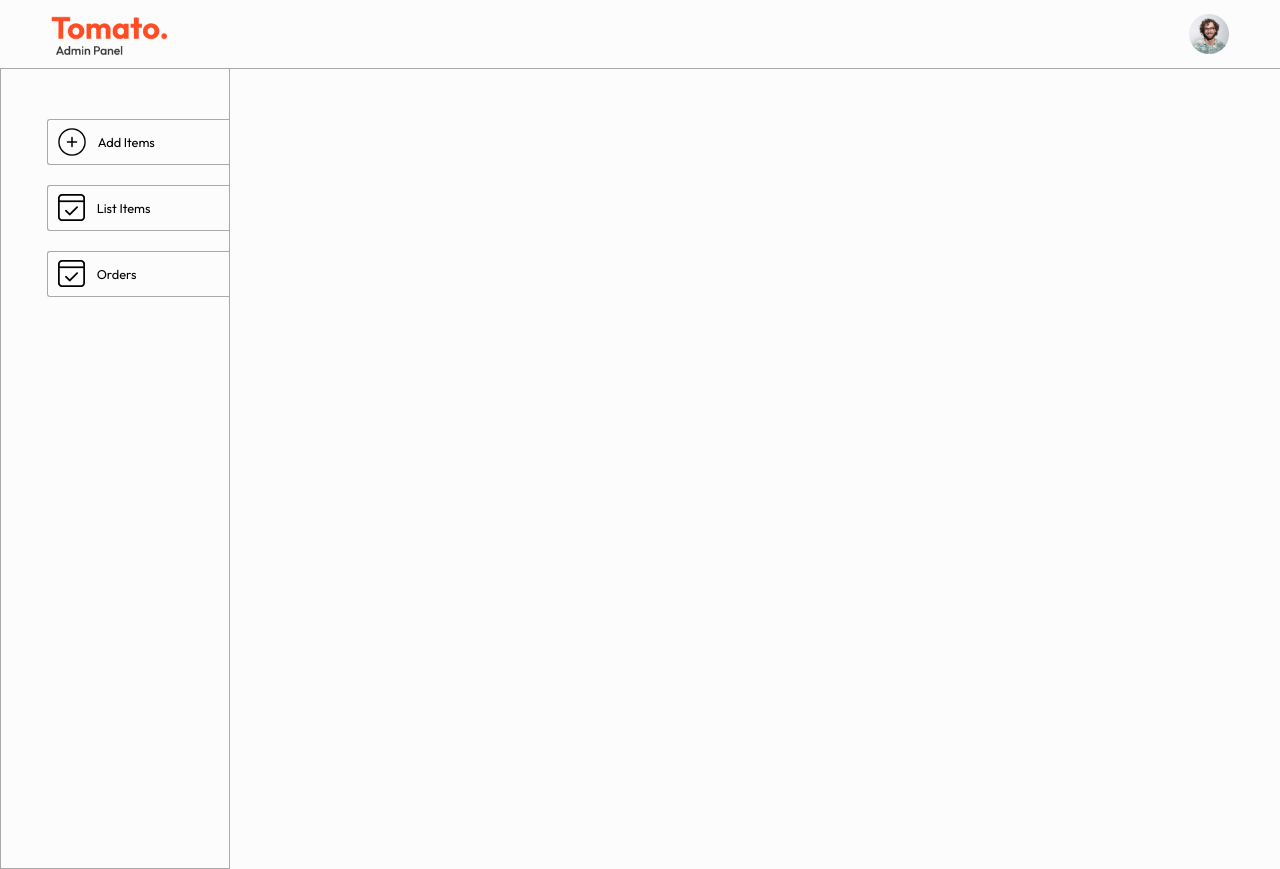
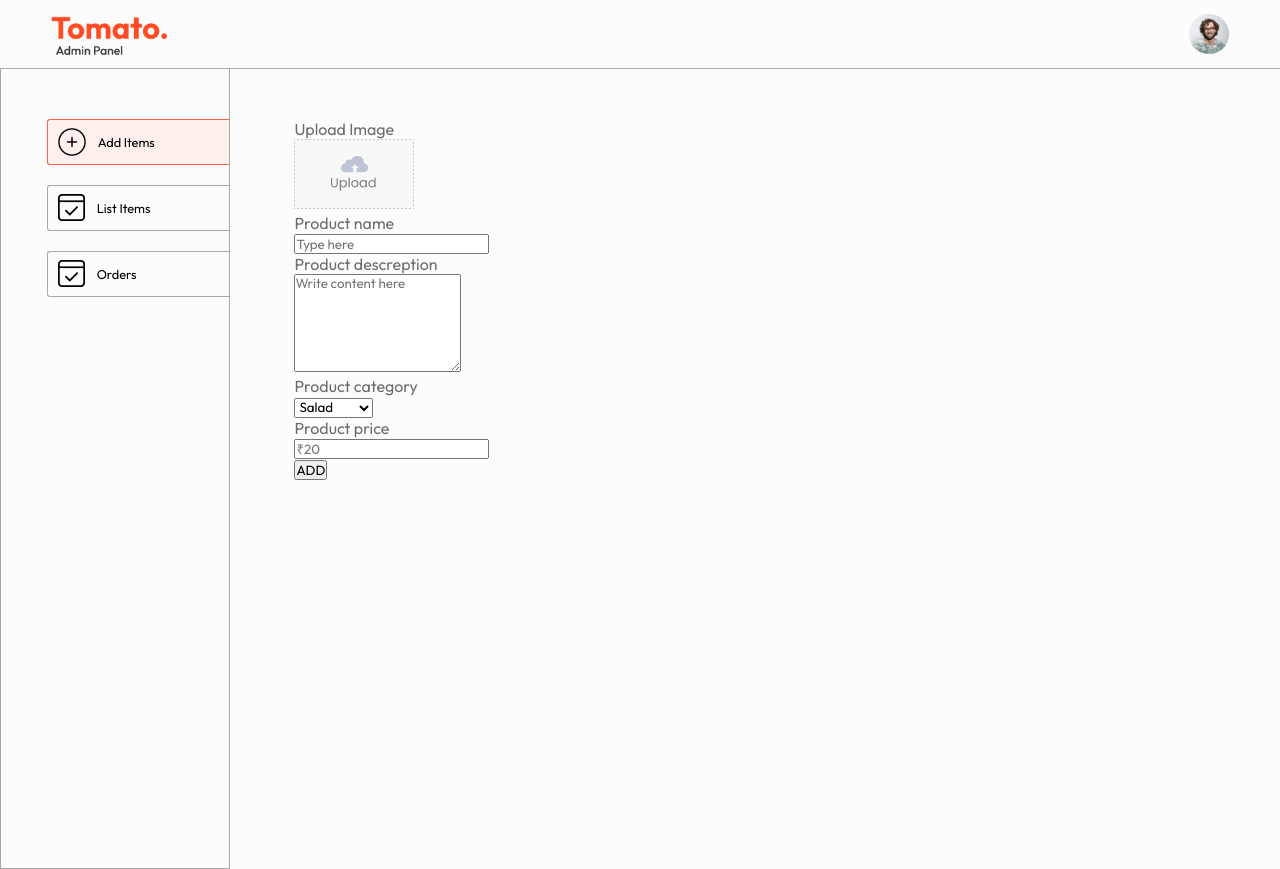
Before and after one commit to ChandankumarSunilRay/projectsForLearningWebDev, a React (Vite) app in the folder 1food_delivery/admin/: page /Add in a window 1280 px wide. Built offline with nearby package versions, Linux system fonts and the light colour scheme.

Commit message:
added structure of Add.jsx

```diff
--- a/1food_delivery/admin/src/App.jsx
+++ b/1food_delivery/admin/src/App.jsx
@@ -1,6 +1,11 @@
 import React from 'react'
 import Navbar from './components/Navbar/Navbar'
 import Sidebar from './components/sidebar/sidebar.jsx'
+import {Routes,Route} from 'react-router-dom'
+import Add from './pages/Add/Add.jsx'
+import List from './pages/List/List.jsx'
+import { Orders } from './pages/Order/Orders.jsx'
+
 
 const App = () => {
   return (
@@ -9,6 +14,11 @@
       <hr />
       <div className="app-content">
         <Sidebar/>
+        <Routes>
+          <Route path="/Add" element={<Add/>}/>
+          <Route path="/List" element={<List/>}/>
+          <Route path="/Orders" element={<Orders/>}/>
+        </Routes>
       </div>
     </div>
   )
--- a/1food_delivery/admin/src/components/Sidebar/Sidebar.css
+++ b/1food_delivery/admin/src/components/Sidebar/Sidebar.css
@@ -29,6 +29,13 @@
 
 }
 
+.sidebar-option.active{
+    background-color: #fff0ed;
+    border-color: tomato;
+
+}
+
+
 @media(max-width:900px){
     .sidebar-option p{
         display: none;
--- a/1food_delivery/admin/src/components/Sidebar/Sidebar.jsx
+++ b/1food_delivery/admin/src/components/Sidebar/Sidebar.jsx
@@ -1,24 +1,25 @@
 import React from 'react'
 import './Sidebar.css'
 import { assets } from '../../assets/assets'
+import { NavLink } from 'react-router-dom'
 
 
 const Sidebar = () => {
   return (
     <div className='sidebar'>
       <div className="sidebar-options">
-        <div className="sidebar-option">
+        <NavLink to={'/Add'} className="sidebar-option">
           <img src={assets.add_icon} alt="" />
           <p>Add Items</p>
-        </div>
-        <div className="sidebar-option">
+        </NavLink>
+        <NavLink to={'/List'} className="sidebar-option">
           <img src={assets.order_icon} alt="" />
           <p>List Items</p>
-        </div>
-        <div className="sidebar-option">
+        </NavLink>
+        <NavLink to={'/Orders'} className="sidebar-option">
           <img src={assets.order_icon} alt="" />
           <p>Orders</p>
-        </div>
+        </NavLink>
       </div>
     </div>
   )
--- a/1food_delivery/admin/src/pages/Add/Add.jsx
+++ b/1food_delivery/admin/src/pages/Add/Add.jsx
@@ -1,10 +1,49 @@
 import React from 'react'
 import './Add.css'
+import { assets } from '../../assets/assets'
 
 const Add = () => {
-  return (
-    <div>Add</div>
-  )
+    return (
+        <div className='add'>
+            <form className='flex-col'>
+                <div className='add-img-upload flex-col'>
+                    <p>Upload Image</p>
+                    <label htmlFor="image">
+                        <img src={assets.upload_area} alt="" />
+                    </label>
+                    <input type="file" id='image' hidden required />
+                </div>
+                <div className="add-product-name flex-col">
+                    <p>Product name</p>
+                    <input type="text" name='name' placeholder='Type here' />
+                </div>
+                <div className="add-product-descreption flex-col">
+                    <p>Product descreption</p>
+                    <textarea name='description' rows={6} placeholder='Write content here'></textarea>
+                </div>
+                <div className="add-category-price">
+                    <div className="add-category flex-col">
+                        <p>Product category</p>
+                        <select name="category" >
+                            <option value="Salad">Salad</option>
+                            <option value="Rolls">Rolls</option>
+                            <option value="Deserts">Deserts</option>
+                            <option value="Sandwich">Sandwich</option>
+                            <option value="Cake">Cake</option>
+                            <option value="Pure Veg">Pure Veg</option>
+                            <option value="Pasta">Pasta</option>
+                            <option value=" Noodles ">Noodles</option>
+                        </select>
+                    </div>
+                    <div className="add-price flex-col">
+                        <p>Product price</p>
+                        <input type="Number" name='price' placeholder='₹20' />
+                    </div>
+                </div>
+                <button type='submit' className='add-btn'>ADD</button>
+            </form>
+        </div>
+    )
 }
 
 export default Add
--- a/1food_delivery/admin/src/pages/Add/add.css
+++ b/1food_delivery/admin/src/pages/Add/add.css
@@ -0,0 +1,8 @@
+.add{
+    width: 70%;
+    margin-left: max(5vw, 25px);
+    margin-top: 50px;
+    color: #6d6d6d;
+    font-size: 16px;
+
+}
--- /dev/null
+++ b/1food_delivery/admin/src/pages/Order/Orders.jsx
@@ -0,0 +1,8 @@
+import React from 'react'
+import './Orders.css'
+
+export const Orders = () => {
+  return (
+    <div>Orders</div>
+  )
+}
```
Also changed, not shown: 1food_delivery/admin/src/pages/Order/Order.jsx (deleted, +0 -8 lines), 1food_delivery/admin/src/pages/Order/Order.css (deleted), 1food_delivery/admin/src/pages/Order/Orders.css (added).
